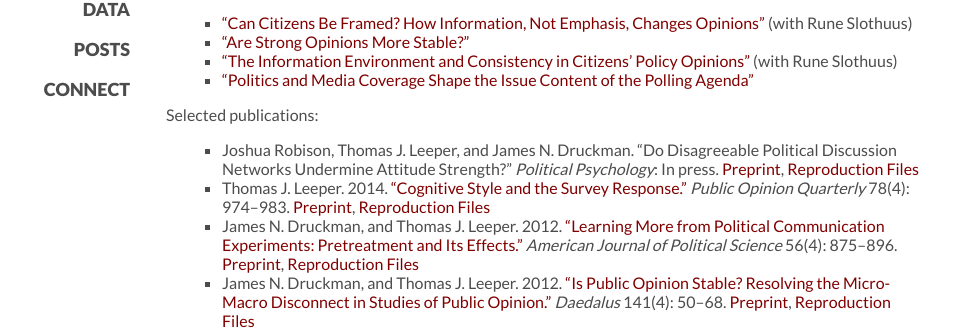
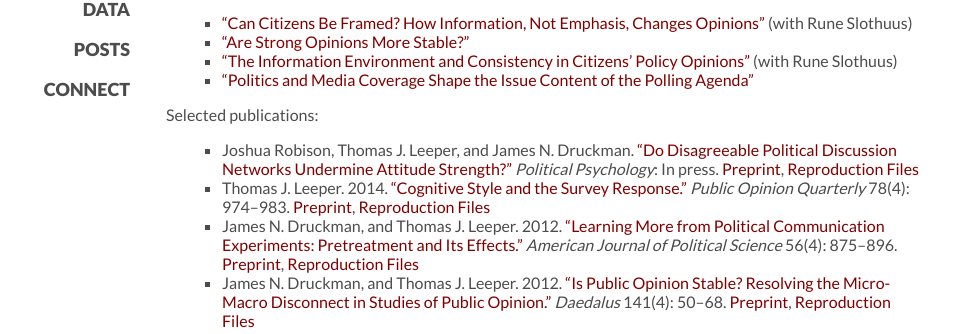
Before and after one commit to leeper/leeper.github.io, a Jekyll site: the page built from research.md, in a window 1280 px wide. Shown: the part 238-572 px from the top of the page, without its empty margins (96-1049 px from the left). Built offline with Jekyll 4.4.1, drawn with Linux system fonts in a browser that asks for light colours; some web fonts are replaced; some of the changed lines change nothing that is shown.

Commit message:
update cv

```diff
--- a/research.md
+++ b/research.md
@@ -18,7 +18,7 @@ Working papers:
 
 Selected publications:
 
-* Joshua Robison, Thomas J. Leeper, and James N. Druckman. &ldquo;Do Disagreeable Political Discussion Networks Undermine Attitude Strength?&rdquo; *Political Psychology*: In press. [Preprint]({{ page.papers }}HeterogeneousNetworks.pdf), [Reproduction Files](http://dx.doi.org/10.7910/DVN/DVWPVB)
+* Joshua Robison, Thomas J. Leeper, and James N. Druckman. [&ldquo;Do Disagreeable Political Discussion Networks Undermine Attitude Strength?&rdquo;](http://onlinelibrary.wiley.com/doi/10.1111/pops.12374/abstract) *Political Psychology*: In press. [Preprint]({{ page.papers }}HeterogeneousNetworks.pdf), [Reproduction Files](http://dx.doi.org/10.7910/DVN/DVWPVB)
 * Thomas J. Leeper. 2014. [&ldquo;Cognitive Style and the Survey Response.&rdquo;](http://poq.oxfordjournals.org/content/78/4/974.abstract) *Public Opinion Quarterly* 78(4): 974&ndash;983. [Preprint]({{ page.papers}}PublicOpinionQuarterly2014b.pdf), [Reproduction Files](http://dx.doi.org/10.7910/DVN/V9ROA)
 * James N. Druckman, and Thomas J. Leeper. 2012. [&ldquo;Learning More from Political Communication Experiments: Pretreatment and Its Effects.&rdquo;](http://onlinelibrary.wiley.com/doi/10.1111/j.1540-5907.2012.00582.x/abstract) *American Journal of Political Science* 56(4): 875&ndash;896. [Preprint]({{ page.papers}}AmericanJournalofPoliticalScience2012), [Reproduction Files](http://hdl.handle.net/1902.1/17218)
 * James N. Druckman, and Thomas J. Leeper. 2012. [&ldquo;Is Public Opinion Stable? Resolving the Micro-Macro Disconnect in Studies of Public Opinion.&rdquo;](http://www.mitpressjournals.org/doi/abs/10.1162/DAED_a_00173) *Daedalus* 141(4): 50&ndash;68. [Preprint]({{ page.papers}}Daedalus2012.pdf), [Reproduction Files](http://dx.doi.org/10.7910/DVN/NSRKXC)
```
Also changed, not shown: 2 other files.
